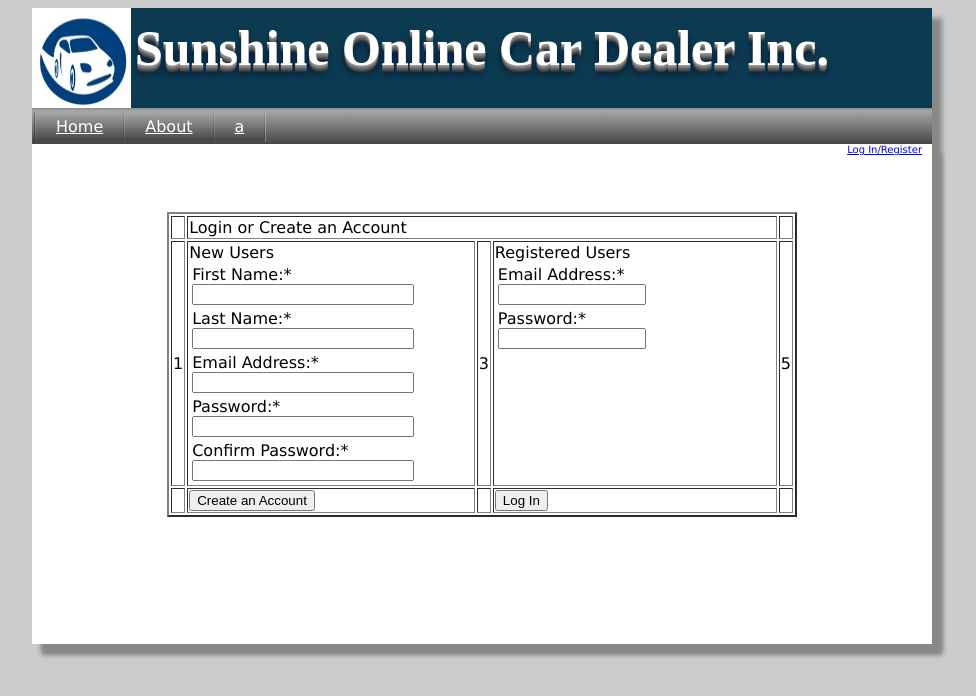
After one commit to cen4010-onlinecardealer/www, a PHP site: page /LogIn.php in a window 1280 px wide. The commit adds this page. Shown: the top 696 px of the page, without its empty margins (158-1134 px from the left). Run offline with PHP 8.4, Linux system fonts and the light colour scheme.

Commit message:
updated files, started on the login. not done

```diff
--- /dev/null
+++ b/LogIn.php
@@ -0,0 +1,86 @@
+<?php
+$title= "Log In";
+$activeIndex=0;
+include "header.php";
+?>
+
+<br/>
+<br/>
+<br/>
+<Form name='createLogin' method='POST' action='LogIn.php'>
+<table name='orgLoginRegister' border='2' align='center' width='70%'>
+	<tr>
+		<td></td>
+		<td colspan='3'>Login or Create an Account</td>
+		<td></td>
+	</tr>
+	<tr>
+		<td>1</td>
+		<td width='50%' valign='top' >
+						New Users<br/>
+						<table border='0' name='orgNew' width='100%'>
+							<tr>
+								<td>
+									First Name:*<br/>
+									<input type='text' style="width:80%" name='firstName'/>
+								</td>
+							</tr>
+							<tr>
+								<td>
+									Last Name:*<br/>
+									<input type='text' style="width:80%" name='lastName'/>
+								</td>
+							</tr>
+							<tr>
+								<td>
+									Email Address:*<br/>
+									<input type='text' style="width:80%" name='email'/>
+								</td>
+							</tr>
+							<tr>
+								<td>
+									Password:*<br/>
+									<input type='text' style="width:80%" name='password'/>
+								</td>
+							</tr>
+							<tr>
+								<td>
+									Confirm Password:*<br/>
+									<input type='text' style="width:80%" name='confPassword'/>
+								</td>
+							</tr>
+						</table>
+		</td>
+		<td>3</td>
+		<td width='50%' valign='top' >
+						Registered Users
+						<table border='0' name='orgNew'>
+							<tr>
+									<td>
+										Email Address:*<br/>
+										<input type='text' style="width:80%" name='emailLogin'/>
+									</td>
+							</tr>
+							<tr>
+									<td>
+										Password:*<br/>
+										<input type='text' style="width:80%" name='passwordLogin'/>
+									</td>
+							</tr>
+						</table>
+		</td>
+		<td>5</td>
+	</tr>
+	<tr>
+		<td></td>
+		<td>
+			<input type='Submit' name='create' value='Create an Account'/>
+		</td>
+		<td></td>
+		<td>
+			<input type='Submit' name='login' value='Log In'/>
+		</td>
+		<td></td>
+	</tr>
+</table>
+</Form>
--- a/header.php
+++ b/header.php
@@ -4,15 +4,19 @@
 <link rel="stylesheet" href="style.css" type="text/css" />
 </head>
 <body>
+<?php
+$admin = 0;
+$user = 0;
+?>
+
 
 <div id="bodyDiv" >
 	<header>
 			<div style="display:inline-block; line-height:80px">
 			Sunshine Online Car Dealer Inc.
 			</div>
-
 	</header>
-	<Table id="navBar" border="0" >
+	<Table id="navBar" border="0">
 	<tr id="menu">
 		<td class="menuItem"><a
 			<?php if($activeIndex==1){echo 'id="active"';}?>
@@ -30,9 +34,14 @@
 	</table>
 
 
-
-
 	<div id="pageCont">
+	<div id="navBar2">
+		<?php
+		if($user==1){echo "<a href='#'>Account Info..</a>";}
+		if($admin==1){echo "&nbsp&nbsp&nbsp&nbsp&nbsp<a href='#'>ADMIN HOME</a>";}
+		if($admin==0 && $user==0){echo "<a href='LogIn.php'>Log In/Register</a>";}
+		?>
+	</div>
 <?php
 $link = mysql_connect('localhost:3306', 'root', '');
 if (!$link) {die('Not connected : ' . mysql_error());}
--- a/main.php
+++ b/main.php
@@ -22,6 +22,7 @@ else{
 	}
 	echo "</table>";
 
+
 }
 ?>
 
--- a/style.css
+++ b/style.css
@@ -9,19 +9,21 @@ margin-right:auto;
 width:900;
 background-color:white;
 box-shadow: 10px 10px 5px #888888;
+font-family: Verdana, Arial, Helvetica,sans-serif;
 }
 header{
 height:100px;
 display:block;
 background-color:#0C3B51;
 background-image:url('pictures/cardealer_logo.jpg');
-background-size:14% 100px;
+background-size:11% 100px;
 background-repeat:no-repeat;
 background-origin:content-box;
 text-align:center;
 color: #fff;
 text-shadow: 0px 1px 0px #999, 0px 2px 0px #888, 0px 3px 0px #777, 0px 4px 0px #666, 0px 5px 0px #555, 0px 6px 0px #444, 0px 7px 0px #333, 0px 8px 7px #001135;
 font: 50px 'ChunkFiveRegular';
+font-weight:bold;
 }
 p{margin:0;padding:0}
 #navBar{
@@ -35,7 +37,7 @@ padding:0;
     background : -ms-linear-gradient(top, rgb(168,168,168), rgb(69,69,69));
 	border-top: 2px solid #939393;
     position: relative;
-    margin-bottom: 30px;
+    margin-bottom: 0px;
 }
 #menu {
     height: 30px;
@@ -44,7 +46,7 @@ padding:0;
     float:left;
 }
 .menuItem{
- list-style: none;
+	list-style: none;
     float:left;
     height: 29px;
     text-align: center;
@@ -83,3 +85,16 @@ background-color:"";
 box-shadow: 10px 10px 5px #888888;
 min-height: 500px;
 }
+#navBar2{
+	font-size:10;
+	text-align:right;
+	margin-right:10;
+}
+.divFormatHeader{
+	border-width: thin;
+	border-color: #009ACD;
+	border-style: solid;
+	font-size:15;
+	font-weight:bold;
+	color:#404040;
+}
```
